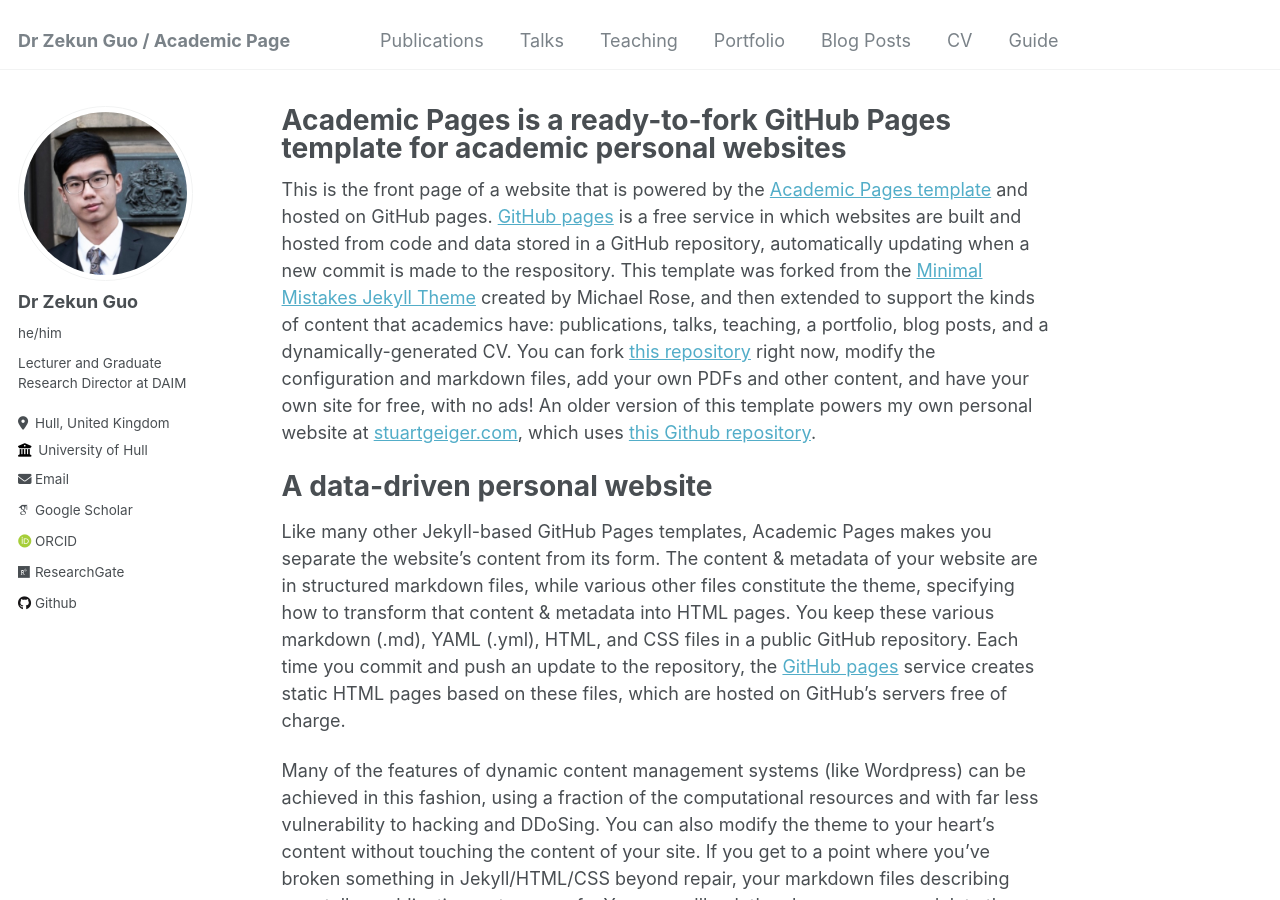
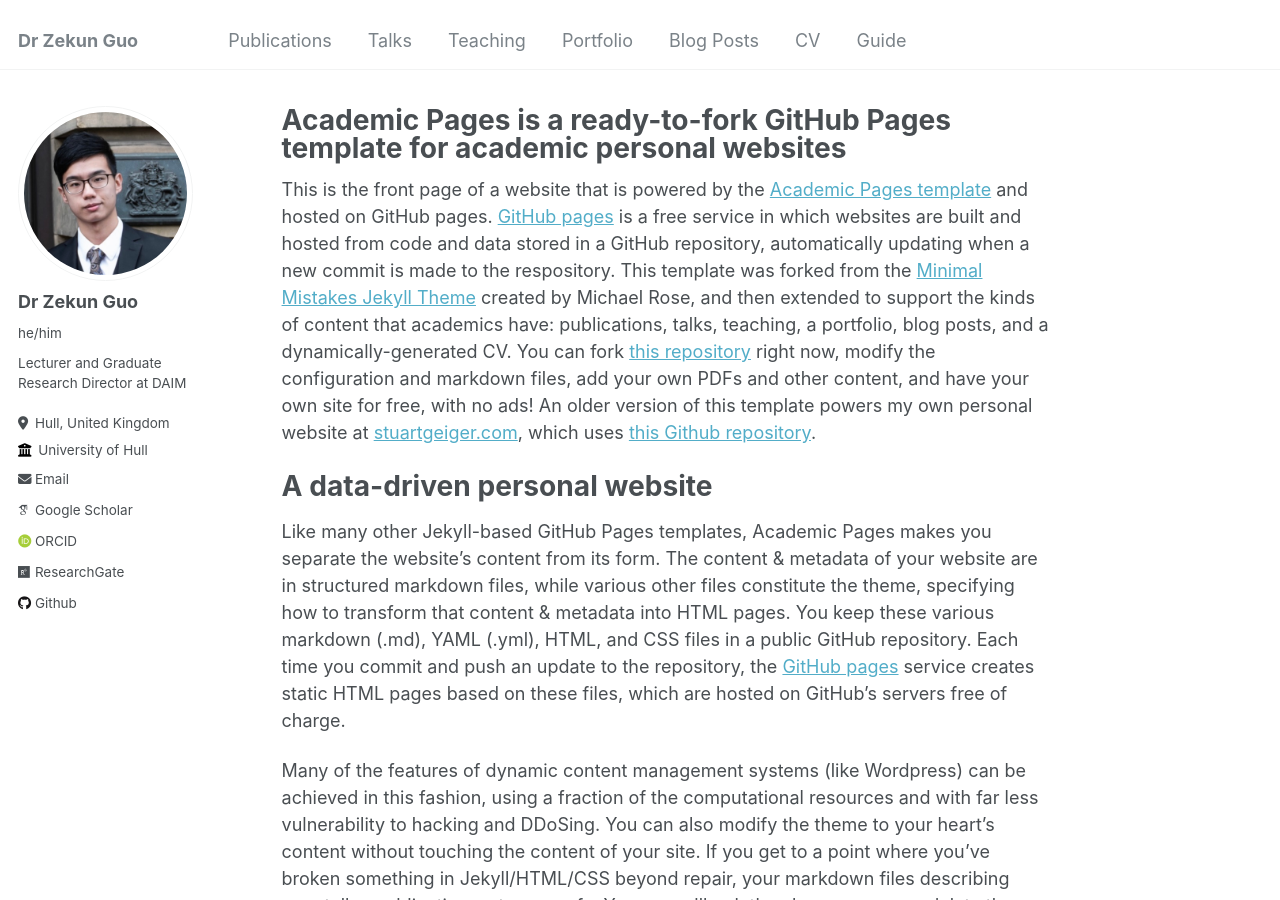
Before and after one commit to drzekunguo/drzekunguo.github.io, a Jekyll site: the page built from _pages/about.md, in a window 1280 px wide and 900 px high. Built offline with Jekyll 4.4.1, drawn with Linux system fonts in a browser that asks for light colours; some web fonts are replaced.

Commit message:
Update _config.yml

```diff
--- a/_config.yml
+++ b/_config.yml
@@ -8,7 +8,7 @@
 
 # Basic Site Settings
 locale                   : "en-US"
-title                    : "Dr Zekun Guo / Academic Page"
+title                    : "Dr Zekun Guo"
 title_separator          : "-"
 name                     : &name "Zekun Guo"
 description              : &description "personal description"
```
